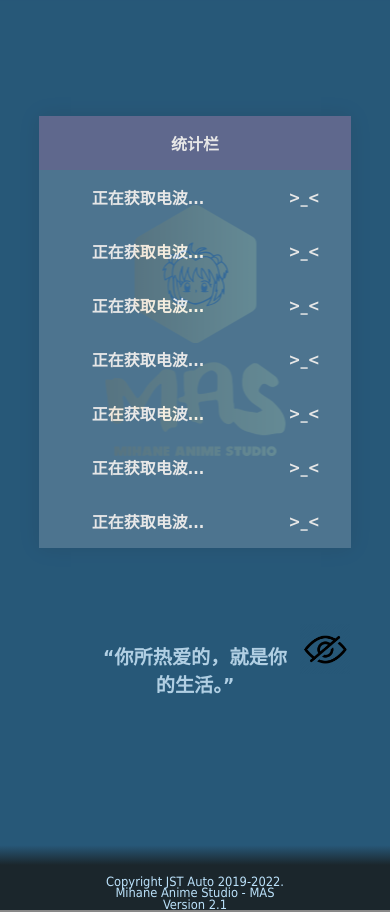
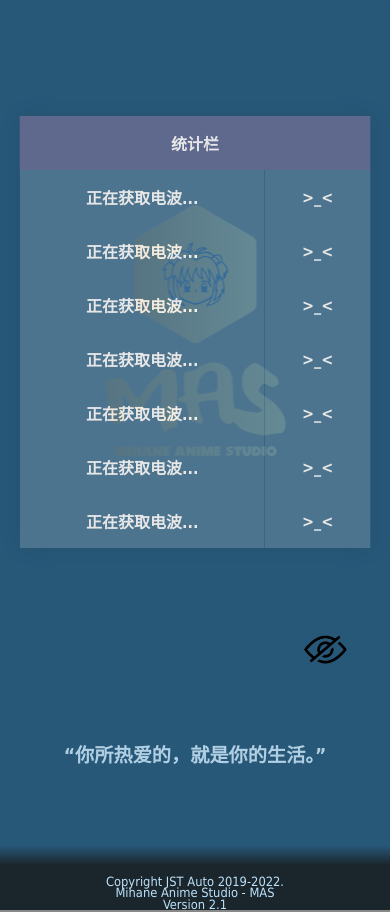
Before and after one commit to mihane-ichinose/mihane-anime-studio, a Flask app: page /m in a window 390 px wide. Shown: the part 90-1002 px from the top of the page. Run offline with Flask 2, Linux system fonts and the light colour scheme.

Commit message:
Mobile Compatibility fix2

```diff
--- a/static/m.css
+++ b/static/m.css
@@ -433,7 +433,7 @@ a {
 }
 
 .container {
-  width:80%;
+  width: 90%;
   position: absolute;
   top: 50%;
   left: 50%;
@@ -443,8 +443,9 @@ a {
 }
 
 .index-slogan {
+  width: 100%;
   position: absolute;
-  top: 90%;
+  top: 100%;
   left: 50%;
   -webkit-transform: translate(-50%, -50%);
           transform: translate(-50%, -50%);
```
